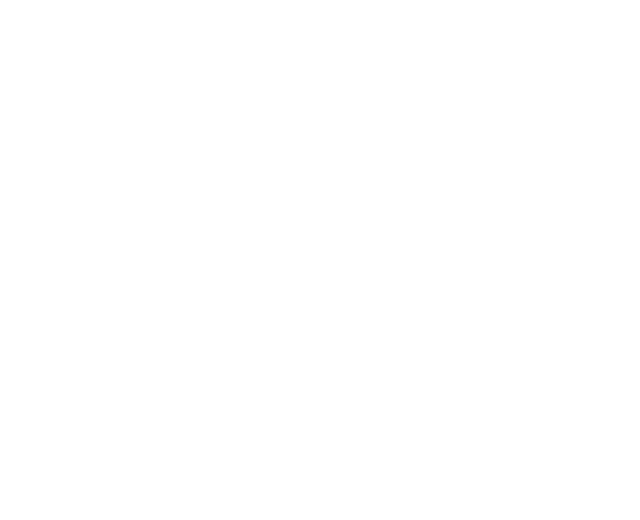
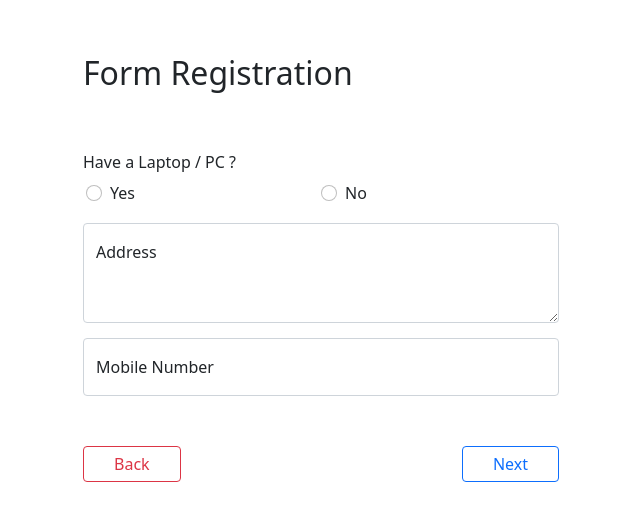
Before and after one commit to rifqiziyad/test-case, a React (Create React App) app in the folder PT Boston Makmur Gemilang/tes-bmg/: page /second-form in a window 1280 px wide. Shown: the part 132-652 px from the top of the page, without its empty margins (319-959 px from the left). Built offline with nearby package versions, Linux system fonts and the light colour scheme.

Commit message:
add page form

```diff
--- a/PT Boston Makmur Gemilang/tes-bmg/src/App.js
+++ b/PT Boston Makmur Gemilang/tes-bmg/src/App.js
@@ -1,4 +1,7 @@
-import Home from "./pages/main/home/Home";
+import Home from "./pages/home/Home";
+import FirstForm from "./pages/form/FirstPage";
+import SecondPage from "./pages/form/SecondPage";
+import Confirmation from "./pages/form/Confirmation";
 import { BrowserRouter as Router, Switch, Route } from "react-router-dom";
 
 function App() {
@@ -6,6 +9,9 @@
     <Router>
       <Switch>
         <Route path="/" exact component={Home} />
+        <Route path="/first-form" exact component={FirstForm} />
+        <Route path="/second-form" exact component={SecondPage} />
+        <Route path="/confirmation" exact component={Confirmation} />
       </Switch>
     </Router>
   );
--- /dev/null
+++ b/PT Boston Makmur Gemilang/tes-bmg/src/pages/form/Confirmation.jsx
@@ -0,0 +1,37 @@
+import React from "react";
+import { Container, Button } from "react-bootstrap";
+import styles from "./form.module.css";
+
+function Confirmation(props) {
+  return (
+    <>
+      <div className={styles.main}>
+        <Container className={styles.container}>
+          <h2 className={styles.titleConfirm}>Confirmation data of entry</h2>
+          <div className={styles.data}>
+            <h5>Fullname: Rifqi Ziyad</h5>
+            <h5>Jobdesc: Rifqi Ziyad</h5>
+            <h5>Gender: Rifqi Ziyad</h5>
+            <h5>E-mail: Rifqi Ziyad</h5>
+            <h5>Have a Laptop/PC: Rifqi Ziyad</h5>
+            <h5>Address: Rifqi Ziyad</h5>
+            <h5>Mobile Number: Rifqi Ziyad</h5>
+          </div>
+          <div className={styles.btnInput}>
+            <Button
+              onClick={() => {
+                props.history.push("/second-form");
+              }}
+              variant="outline-danger"
+            >
+              Back
+            </Button>
+            <Button variant="outline-primary">Next</Button>
+          </div>
+        </Container>
+      </div>
+    </>
+  );
+}
+
+export default Confirmation;
--- /dev/null
+++ b/PT Boston Makmur Gemilang/tes-bmg/src/pages/form/FirstPage.jsx
@@ -0,0 +1,152 @@
+import React, { useEffect, useState } from "react";
+import {
+  Container,
+  FloatingLabel,
+  Form,
+  Col,
+  Row,
+  Button,
+} from "react-bootstrap";
+import styles from "./form.module.css";
+
+function FirstPage(props) {
+  const [form, setForm] = useState({
+    firstName: "",
+    lastName: "",
+    jobdesc: [],
+    gender: "",
+    email: "",
+  });
+  const [onChangeJobdesc, setOnChangeJobdesc] = useState("");
+
+  const addJobDesc = () => {
+    setOnChangeJobdesc("");
+    form.jobdesc.push(onChangeJobdesc);
+  };
+
+  useEffect(() => {
+    if (localStorage.getItem("firstForm")) {
+      setForm(JSON.parse(localStorage.getItem("firstForm")));
+    }
+  }, []);
+
+  console.log(form);
+
+  const handleSubmit = (event) => {
+    event.preventDefault();
+    if (form.jobdesc.length <= 0) {
+      alert("Please add the jobdesc");
+    } else {
+      props.history.push("/second-form");
+      localStorage.setItem("firstForm", JSON.stringify(form));
+    }
+  };
+
+  return (
+    <>
+      <div className={styles.main}>
+        <Container className={styles.container}>
+          <h2>Form Registration</h2>
+          <Form onSubmit={handleSubmit}>
+            <Row className="g-2">
+              <Col md>
+                <Form.Floating className="mb-3">
+                  <Form.Control
+                    id="floatingInputCustomFirstName"
+                    type="text"
+                    name="firstName"
+                    placeholder="input name"
+                    defaultValue={form.firstName}
+                    onChange={(e) => (form.firstName = e.target.value)}
+                    required
+                  />
+                  <label htmlFor="floatingInputCustom">First Name</label>
+                </Form.Floating>
+              </Col>
+              <Col md>
+                <Form.Floating className="mb-3">
+                  <Form.Control
+                    name="lastName"
+                    id="floatingInputCustomLastName"
+                    type="text"
+                    placeholder="input name"
+                    defaultValue={form.lastName}
+                    onChange={(e) => (form.lastName = e.target.value)}
+                    required
+                  />
+                  <label htmlFor="floatingInputCustom">Last Name</label>
+                </Form.Floating>
+              </Col>
+            </Row>
+            <Row>
+              <Col md={10}>
+                <Form.Floating className={`mb-3 ${styles.inputJobdesk}`}>
+                  <Form.Control
+                    id="floatingInputCustomJobdesc"
+                    type="text"
+                    placeholder="input jobdesk"
+                    onChange={(e) => setOnChangeJobdesc(e.target.value)}
+                  />
+                  <label htmlFor="floatingInputCustom">Jobdesc</label>
+                </Form.Floating>
+              </Col>
+              <Col md={2} className={styles.btnPlus}>
+                <h1 onClick={addJobDesc}>+</h1>
+              </Col>
+            </Row>
+            {form.jobdesc.map((item, index) => {
+              return (
+                <Col md={10} key={index} className={styles.jobDescData}>
+                  <Form.Control
+                    type="text"
+                    placeholder="Readonly input here..."
+                    value={item}
+                    readOnly
+                  />
+                </Col>
+              );
+            })}
+
+            <FloatingLabel controlId="floatingSelect" label="Select Gender">
+              <Form.Select
+                aria-label="Floating label select example"
+                required
+                name="gender"
+                defaultValue={form.gender}
+                onChange={(e) => (form.gender = e.target.value)}
+              >
+                <option value="" hidden>
+                  Open this select menu
+                </option>
+                <option value="male">Male</option>
+                <option value="female">Female</option>
+              </Form.Select>
+            </FloatingLabel>
+
+            <Col>
+              <Form.Floating className={`mb-3 ${styles.inputEmail}`}>
+                <Form.Control
+                  id="floatingInputCustomEmail"
+                  type="email"
+                  placeholder="input Email"
+                  required
+                  onChange={(e) => (form.email = e.target.value)}
+                  defaultValue={form.email}
+                  name="email"
+                />
+                <label htmlFor="floatingInputCustom">Email</label>
+              </Form.Floating>
+            </Col>
+            <div className={styles.btnNext}>
+              <Button type="submit" variant="outline-primary">
+                Next
+              </Button>
+            </div>
+          </Form>
+        </Container>
+      </div>
+    </>
+  );
+}
+
+export default FirstPage;
--- /dev/null
+++ b/PT Boston Makmur Gemilang/tes-bmg/src/pages/form/SecondPage.jsx
@@ -0,0 +1,72 @@
+import React from "react";
+import {
+  Container,
+  Form,
+  Col,
+  Row,
+  Button,
+  FloatingLabel,
+} from "react-bootstrap";
+import styles from "./form.module.css";
+
+function SecondPage(props) {
+  return (
+    <>
+      <div className={styles.main}>
+        <Container className={styles.container}>
+          <h2>Form Registration</h2>
+          <Form.Group as={Row} className="mb-3">
+            <Form.Label as="legend" column sm={12}>
+              Have a Laptop / PC ?
+            </Form.Label>
+            <Row className={styles.inputRadio}>
+              <Col>
+                <Form.Check
+                  type="radio"
+                  label="Yes"
+                  name="formHorizontalRadios"
+                  id="formHorizontalRadios1"
+                />
+              </Col>
+              <Col>
+                <Form.Check
+                  type="radio"
+                  label="No"
+                  name="formHorizontalRadios"
+                  id="formHorizontalRadios2"
+                />
+              </Col>
+            </Row>
+          </Form.Group>
+          <FloatingLabel controlId="floatingTextarea2" label="Address">
+            <Form.Control
+              as="textarea"
+              placeholder="Leave a comment here"
+              style={{ height: "100px" }}
+            />
+          </FloatingLabel>
+          <FloatingLabel
+            controlId="floatingInput"
+            label="Mobile Number"
+            className={`mb-3 ${styles.inputPhoneNumber}`}
+          >
+            <Form.Control type="number" placeholder="Input Mobile Number" />
+          </FloatingLabel>
+          <div className={styles.btnInput}>
+            <Button
+              onClick={() => {
+                props.history.push("/first-form");
+              }}
+              variant="outline-danger"
+            >
+              Back
+            </Button>
+            <Button variant="outline-primary">Next</Button>
+          </div>
+        </Container>
+      </div>
+    </>
+  );
+}
+
+export default SecondPage;
--- /dev/null
+++ b/PT Boston Makmur Gemilang/tes-bmg/src/pages/form/form.module.css
@@ -0,0 +1,89 @@
+.main {
+  display: flex;
+  justify-content: center;
+  align-items: center;
+  height: 100vh;
+}
+
+.container {
+  width: 500px;
+}
+
+.container h2 {
+  margin-bottom: 50px;
+}
+
+.inputEmail {
+  margin-top: 15px;
+}
+
+.btnNext {
+  display: flex;
+  justify-content: flex-end;
+}
+
+.btnNext button {
+  padding: 5px 30px !important;
+}
+
+.container h1 {
+  cursor: pointer;
+  text-align: center;
+  margin: 0;
+  padding-bottom: 10px;
+  box-sizing: border-box;
+  background-color: rgb(184, 184, 184);
+  border-radius: 2px;
+}
+
+.container h1:hover {
+  background-color: rgb(121, 120, 120);
+}
+
+.jobDescData {
+  margin-bottom: 15px;
+}
+
+/* STYLES SECOND FORM PAGE */
+
+input[type="number"]::-webkit-outer-spin-button,
+input[type="number"]::-webkit-inner-spin-button {
+  -webkit-appearance: none;
+  margin: 0;
+}
+input[type="number"] {
+  -moz-appearance: textfield;
+}
+
+.inputPhoneNumber {
+  margin-top: 15px;
+}
+
+.inputRadio {
+  padding: 0 15px !important;
+}
+
+.btnInput {
+  margin-top: 50px;
+  display: flex;
+  justify-content: space-between;
+}
+
+.btnInput button {
+  padding: 5px 30px !important;
+}
+
+/* CONFIRMATION */
+
+.titleConfirm {
+  margin-bottom: 30px !important;
+}
+
+.data {
+  display: flex;
+  flex-direction: column;
+}
+
+.data h5 {
+  margin-bottom: 15px;
+}
--- a/PT Boston Makmur Gemilang/tes-bmg/src/pages/main/home/Home.jsx
+++ b/PT Boston Makmur Gemilang/tes-bmg/src/pages/home/Home.jsx
@@ -1,8 +1,8 @@
 import React, { useEffect, useState } from "react";
 import { Container } from "react-bootstrap";
-import NavBar from "../../../components/Navbar/Navbar";
+import NavBar from "../../components/Navbar/Navbar";
 import styles from "./home.module.css";
-import defaultImg from "../../../assets/default.jpg";
+import defaultImg from "../../assets/default.jpg";
 
 function Home() {
   // const num = [1, 2, 3, 4, 5, 6, 7, 8, 9, 10, 11, 12, 13, 14];
```
Also changed, not shown: PT Boston Makmur Gemilang/tes-bmg/src/pages/home/home.module.css (renamed from PT Boston Makmur Gemilang/tes-bmg/src/pages/main/home/home.module.css).
